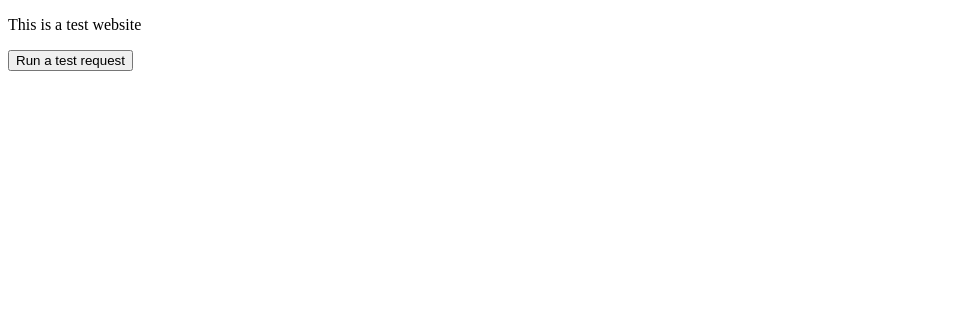
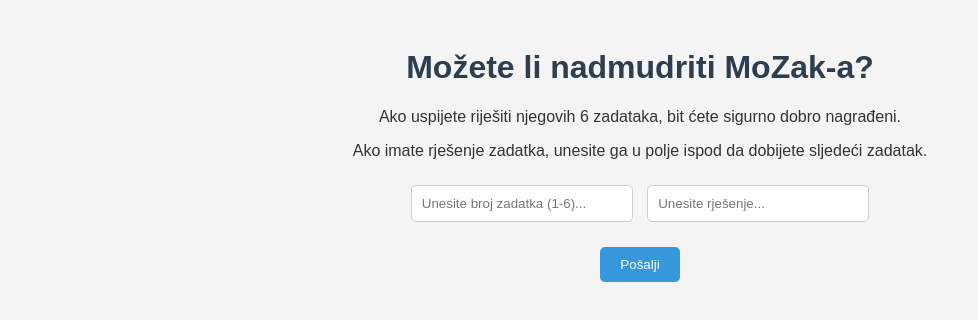
Before and after one commit to mapokapo/mozak-arg, a website: page public/index.html in a window 1280 px wide. Shown: the whole page, without its empty margins (0-978 px from the left). Drawn offline with Linux system fonts and the light colour scheme.

Commit message:
feat: dodana hub stranica u kojoj se provjerava odgovor i dobiva sljedeci zadatak

```diff
--- a/public/index.html
+++ b/public/index.html
@@ -1,39 +1,122 @@
-<!DOCTYPE html>
+<!doctype html>
 <html lang="en">
   <head>
     <meta charset="UTF-8" />
-    <meta name="viewport" content="width=device-width, initial-scale=1.0" />
-    <link rel="shortcut icon" href="/favicon.ico" type="image/x-icon" />
-    <link rel="icon" href="/favicon.ico" type="image/x-icon" />
-    <title>Hello World!</title>
+    <meta
+      name="viewport"
+      content="width=device-width, initial-scale=1.0" />
+    <link
+      rel="shortcut icon"
+      href="/favicon.ico"
+      type="image/x-icon" />
+    <link
+      rel="icon"
+      href="/favicon.ico"
+      type="image/x-icon" />
+    <title>MoZak!</title>
   </head>
+  <style>
+    body {
+      font-family: Arial, sans-serif;
+      background-color: #f4f4f4;
+      color: #333;
+      text-align: center;
+      padding: 20px;
+    }
+
+    h1 {
+      color: #2c3e50;
+    }
+
+    input[type="text"] {
+      width: 200px;
+      padding: 10px;
+      margin: 5px;
+      border-radius: 5px;
+      border: 1px solid #ccc;
+    }
+
+    button {
+      padding: 10px 20px;
+      background-color: #3498db;
+      color: white;
+      border: none;
+      border-radius: 5px;
+      cursor: pointer;
+    }
+
+    button:hover {
+      background-color: #2980b9;
+    }
+    div {
+      margin: 20px 0;
+    }
+  </style>
   <body>
-    <p>This is a test website</p>
-    <button onclick="testRequest()">Run a test request</button>
+    <h1>Možete li nadmudriti MoZak-a?</h1>
+    <p>
+      Ako uspijete riješiti njegovih 6 zadataka, bit ćete sigurno dobro
+      nagrađeni.
+    </p>
+    <p>
+      Ako imate rješenje zadatka, unesite ga u polje ispod da dobijete sljedeći
+      zadatak.
+    </p>
+    <div>
+      <input
+        type="text"
+        id="zadatak"
+        placeholder="Unesite broj zadatka (1-6)..." />
+      <input
+        type="text"
+        id="rjesenje"
+        placeholder="Unesite rješenje..." />
+    </div>
+    <button onclick="checkAnswer()">Pošalji</button>
 
     <script>
-      async function testRequest() {
-        const data = await fetch("/test", {
-          method: "GET",
-          headers: {
-            "Content-Type": "application/json",
-          },
-        })
-          .then((res) => {
-            if (!res.ok) {
-              throw new Error("Network response was not ok");
-            }
-            return res.json();
-          })
-          .catch((error) => {
-            console.error(
-              "There was a problem with the fetch operation:",
-              error
-            );
+      async function checkAnswer() {
+        const taskNumber = parseInt(document.getElementById("zadatak").value);
+        const answer = document.getElementById("rjesenje").value;
+
+        try {
+          const response = await fetch("/solve", {
+            method: "POST",
+            headers: {
+              "Content-Type": "application/json",
+            },
+            body: JSON.stringify({
+              taskIndex: taskNumber - 1,
+              answer,
+            }),
           });
 
-        console.log(data);
-        alert(JSON.stringify(data));
+          const data = await response.json();
+
+          if (response.status === 400) {
+            alert(
+              "Vaš unos nije ispravan. Provjerite broj zadatka i rješenje."
+            );
+            console.error("Greška:", data.error);
+            return;
+          }
+
+          if (!response.ok) {
+            alert("Greška prilikom slanja zahtjeva.");
+            return;
+          }
+
+          if (data.correct) {
+            alert(
+              `Točno! Link na sljedeći zadatak je http://localhost:5000/task/${data.nextTaskUrl}`
+            );
+          } else {
+            alert("Netočan odgovor!");
+          }
+        } catch (error) {
+          console.error("Greška:", error);
+          alert("Došlo je do greške. Pokušajte ponovo.");
+        }
       }
     </script>
   </body>
```
Also changed, not shown: index.ts (+44 -11 lines).
